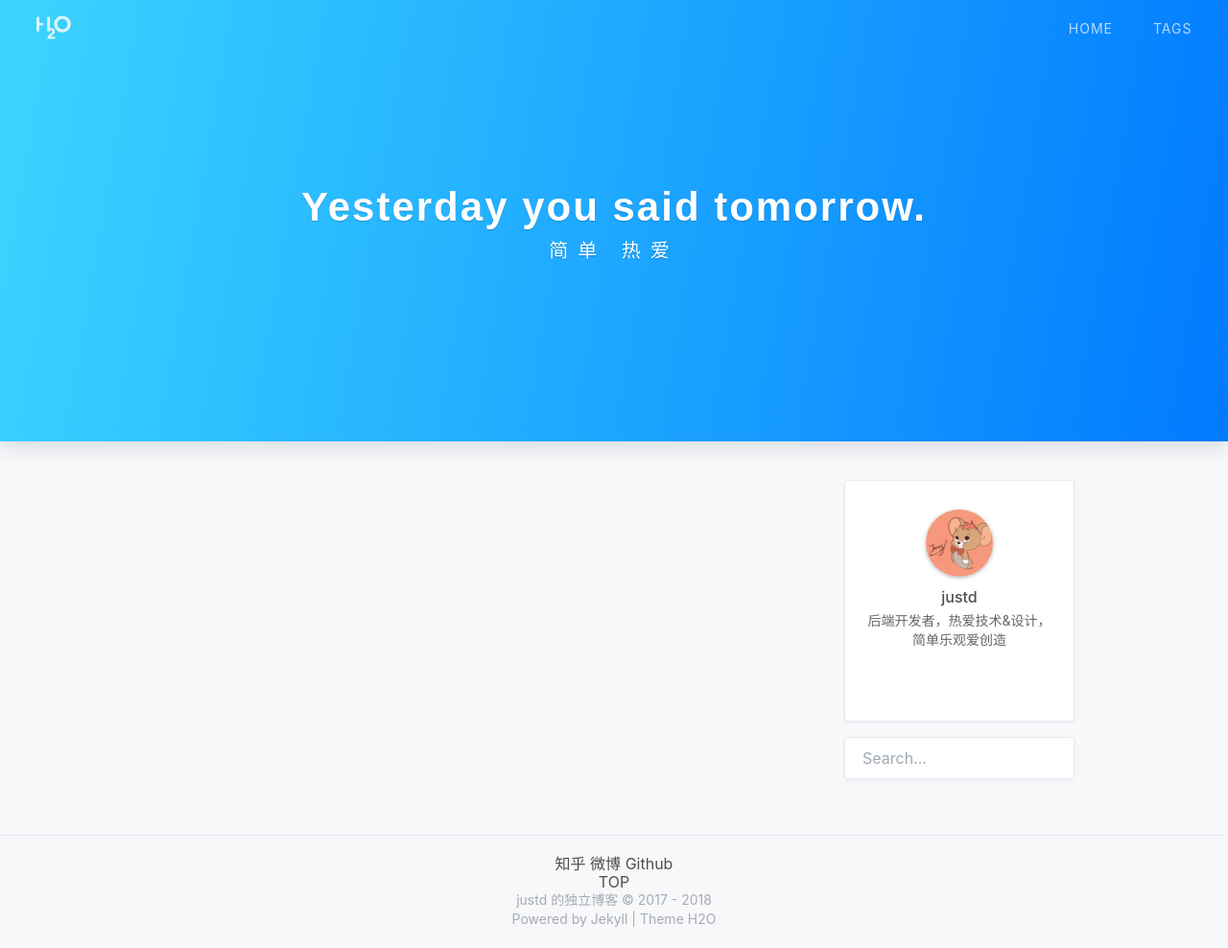
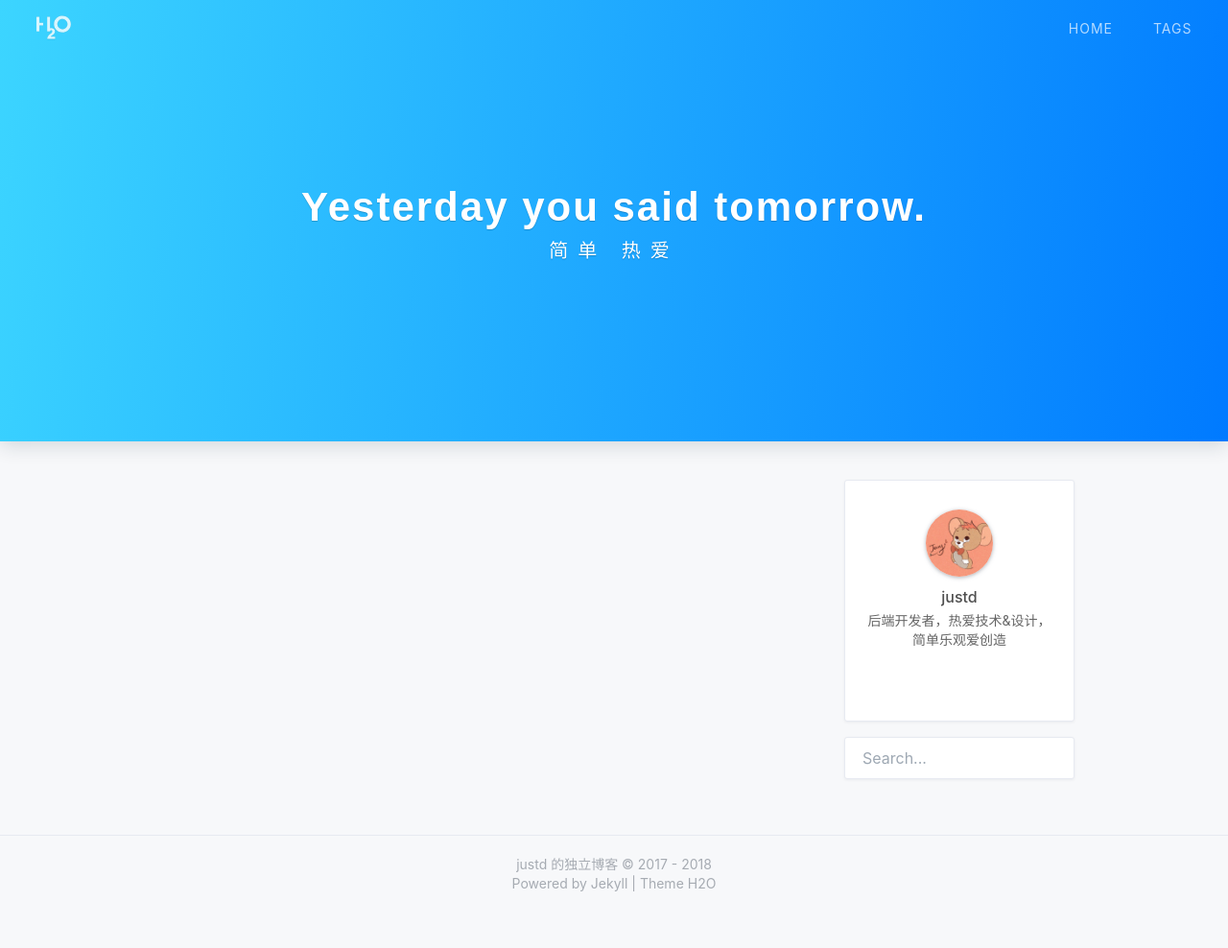
Before and after one commit to justde/justde.github.io, a Jekyll site: the page built from index.html, in a window 1280 px wide and 988 px high. Shown: the whole window at 96% size. Built offline with Jekyll 4.4.1, drawn with Linux system fonts in a browser that asks for light colours; nearby versions of some CDN libraries; the list of posts is cut into pages by our own code; a style sheet for code colours, icons or effects is not loaded.

Commit message:
Update footer.html

```diff
--- a/_includes/footer.html
+++ b/_includes/footer.html
@@ -1,29 +1,4 @@
 <footer class="g-footer">
-   <div class="site-footer">
-        <div class="site-footer-icons">
-            <a target="_blank" href="https://www.zhihu.com/people/ityouknow">
-               知乎
-            </a>
-            <a target="_blank" href="http://weibo.com/ityouknow">
-               微博
-            </a>
-            <a target="_blank" href="https://github.com/ityouknow">
-                Github
-            </a>
-        </div>
-        <div class="site-footer-links mobile-hidden">
-            {% for nav in site.labels %}
-            <a href="{{ nav.href }}" title="{{ nav.name }}" target="{{ nav.target | default: _self }}">{{ nav.name }}</a>
-            {% endfor %}
-        </div>
-          <div class="site-footer-icons">
-
-        </div>
-        <div class="scrolltop">
-            <a href="javascript:window.scrollTo(0,0)" >TOP</a>
-        </div>
-        <div class="rss"><a href="{{ site.subscribe_rss }}"><span class="octicon octicon-rss" style="color:orange;"></span></a></div>
-    </div>
   <section>{{ site.title }} ©
   {% assign current = "now" | date: "%Y" | plus: 0%}
   {% unless site.footer.since and site.footer.since == current %}
```
